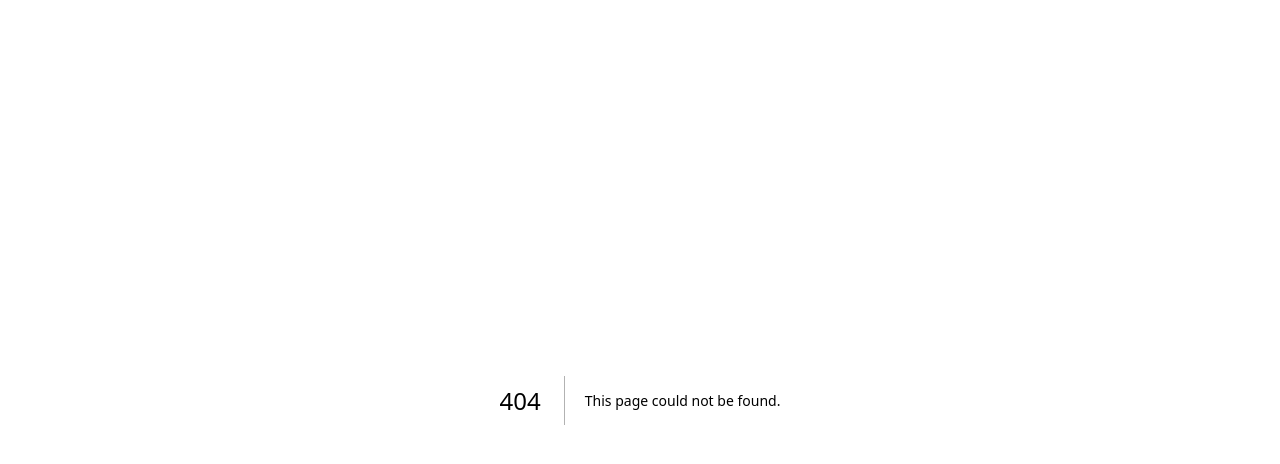
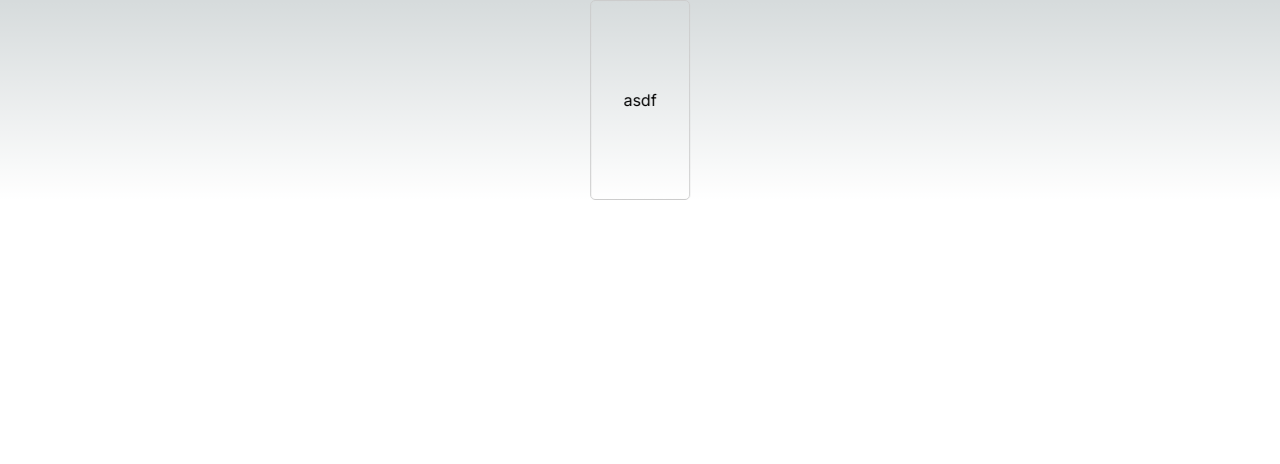
Before and after one commit to Bobsters6666/SpaceZoo, a Next.js app: page /shop/booster in a window 1280 px wide. Before the commit this address had no page. Shown: the top 464 px of the page. Built offline with nearby package versions, Linux system fonts and the light colour scheme.

Commit message:
added booster

```diff
--- a/package.json
+++ b/package.json
@@ -17,8 +17,11 @@
     "react-icons": "^5.2.1"
   },
   "devDependencies": {
+    "@types/node": "22.1.0",
+    "@types/react": "18.3.3",
     "autoprefixer": "^10.4.20",
     "postcss": "^8.4.40",
-    "tailwindcss": "^3.4.7"
+    "tailwindcss": "^3.4.7",
+    "typescript": "5.5.4"
   }
 }
--- /dev/null
+++ b/src/app/shop/booster/booster.module.css
@@ -0,0 +1,58 @@
+.booster {
+    display: flex;
+    flex-direction: column;
+    align-items: center;
+    justify-content: center;
+    padding: 20px;
+    border: 1px solid #ccc;
+    border-radius: 5px;
+    margin: 10px;
+    width: 100px;
+    height: 200px;
+    margin: 0 auto;
+    animation: moveLeftRight 2s ease-in-out infinite;
+    transform-style: preserve-3d;
+}
+
+@keyframes moveLeftRight {
+  0% {
+    transform: translateX(0) rotate(0deg);
+  }
+  25% {
+    transform: translateX(50px) rotate(10deg); /* Rotate slightly */
+  }
+  50% {
+    transform: translateX(100px) rotate(0deg);
+  }
+  75% {
+    transform: translateX(50px) rotate(-10deg); /* Rotate slightly in the opposite direction */
+  }
+  100% {
+    transform: translateX(0) rotate(0deg);
+  }
+}
+
+.paused {
+  animation-play-state: paused;
+}
+
+@keyframes flyIn {
+  from { transform: translateY(0px); opacity: 0; }
+  to { transform: translateY(100px); opacity: 1; }
+}
+
+@keyframes rotateY {
+  from { transform: rotateY(0deg); }
+  to { transform: rotateY(90deg); }
+}
+
+.flyingdiv {
+  width: 100px;
+  height: 50px;
+  background-color: lightcoral;
+  display: flex;
+  align-items: center;
+  justify-content: center;
+  margin: 10px;
+  animation: flyIn 0.5s ease-out forwards;
+}
--- /dev/null
+++ b/src/app/shop/booster/page.jsx
@@ -0,0 +1,43 @@
+'use client';
+import React from "react";
+import styles from './booster.module.css';
+import { useState, useRef, useEffect } from 'react';
+
+export default function page() {
+    const [isAnimating, setIsAnimating] = useState(true);
+    const [showBooster, setShowBooster] = useState(true);
+    const [showFlyingDivs, setShowFlyingDivs] = useState(false);
+    const [divPosition, setDivPosition] = useState({ top: 0, left: 0 });
+    const [isRotated, setIsRotated] = useState(false);
+
+  const handleClick = () => {
+    setIsAnimating(!isAnimating);
+    setShowFlyingDivs(true);
+    setIsRotated(true);
+    setShowBooster(false);
+  };
+
+  const boosterRef = useRef(null);
+
+  useEffect(() => {
+    if (boosterRef.current) {
+      const rect = boosterRef.current.getBoundingClientRect();
+      setDivPosition({
+        top: rect.top + window.scrollY,
+        left: rect.left + window.scrollX,
+      });
+    }
+  }, [isAnimating]);
+
+  return <div>{showBooster &&
+  <div ref={boosterRef} className={styles.booster}
+  onClick={handleClick} style={{ animationPlayState: isAnimating ? 'running' : 'paused', transform: isRotated ? 'rotateY(90deg)' : 'none' }}>asdf</div>}
+  {showFlyingDivs && (
+        <div style={{ position: 'relative', top: divPosition.top, left: divPosition.left }}>
+          <div className={styles.flyingdiv} style={{ top: 0, left: 0 }}>Div 1</div>
+          <div className={styles.flyingdiv} style={{ top: 60, left: 0 }}>Div 2</div>
+          <div className={styles.flyingdiv} style={{ top: 120, left: 0 }}>Div 3</div>
+        </div>
+      )}</div>;
+
+}
```
Also changed, not shown: tsconfig.json (added, +34 -0 lines), 1 other file (tests, documents, lock files or other folders).
